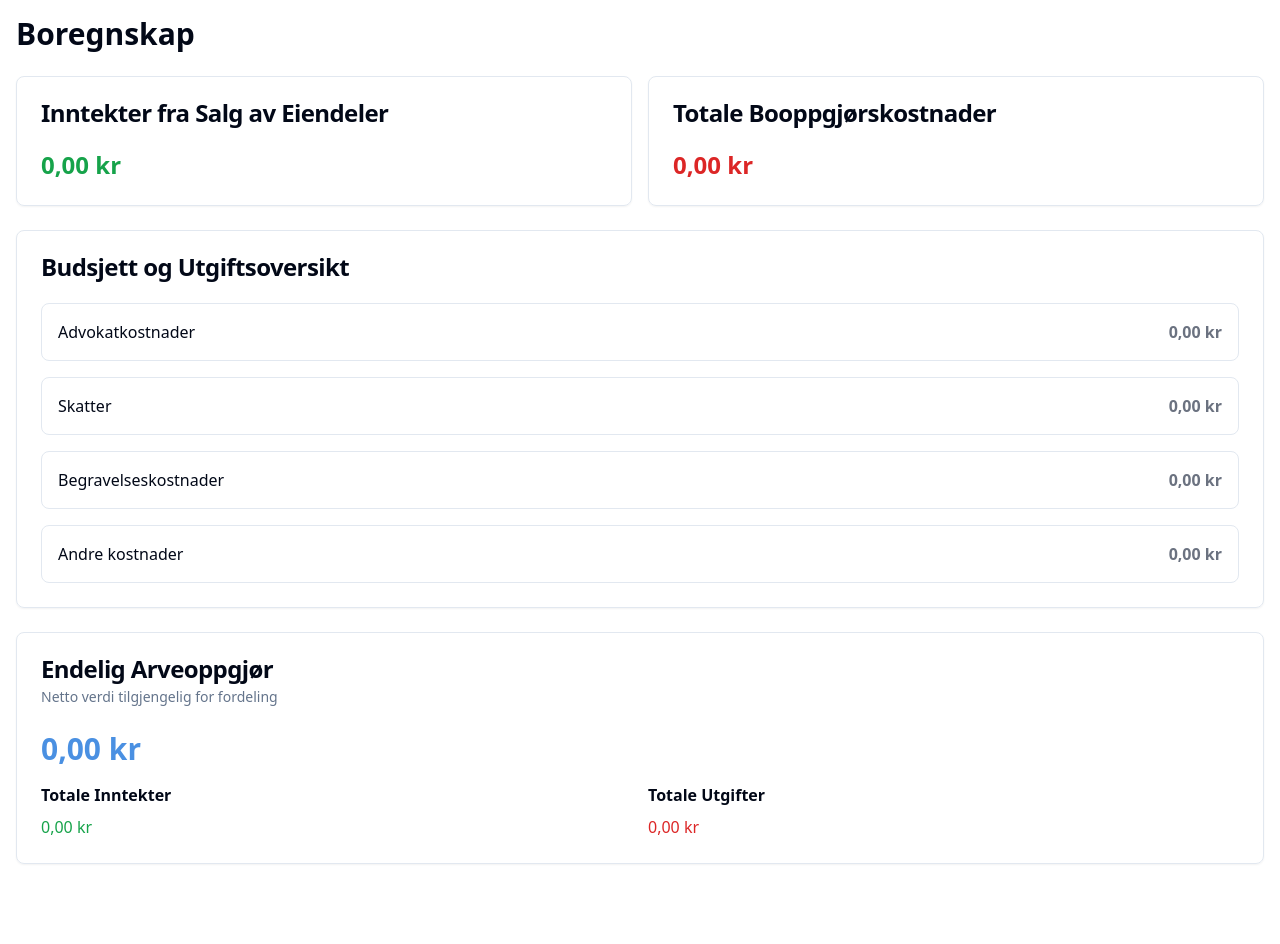
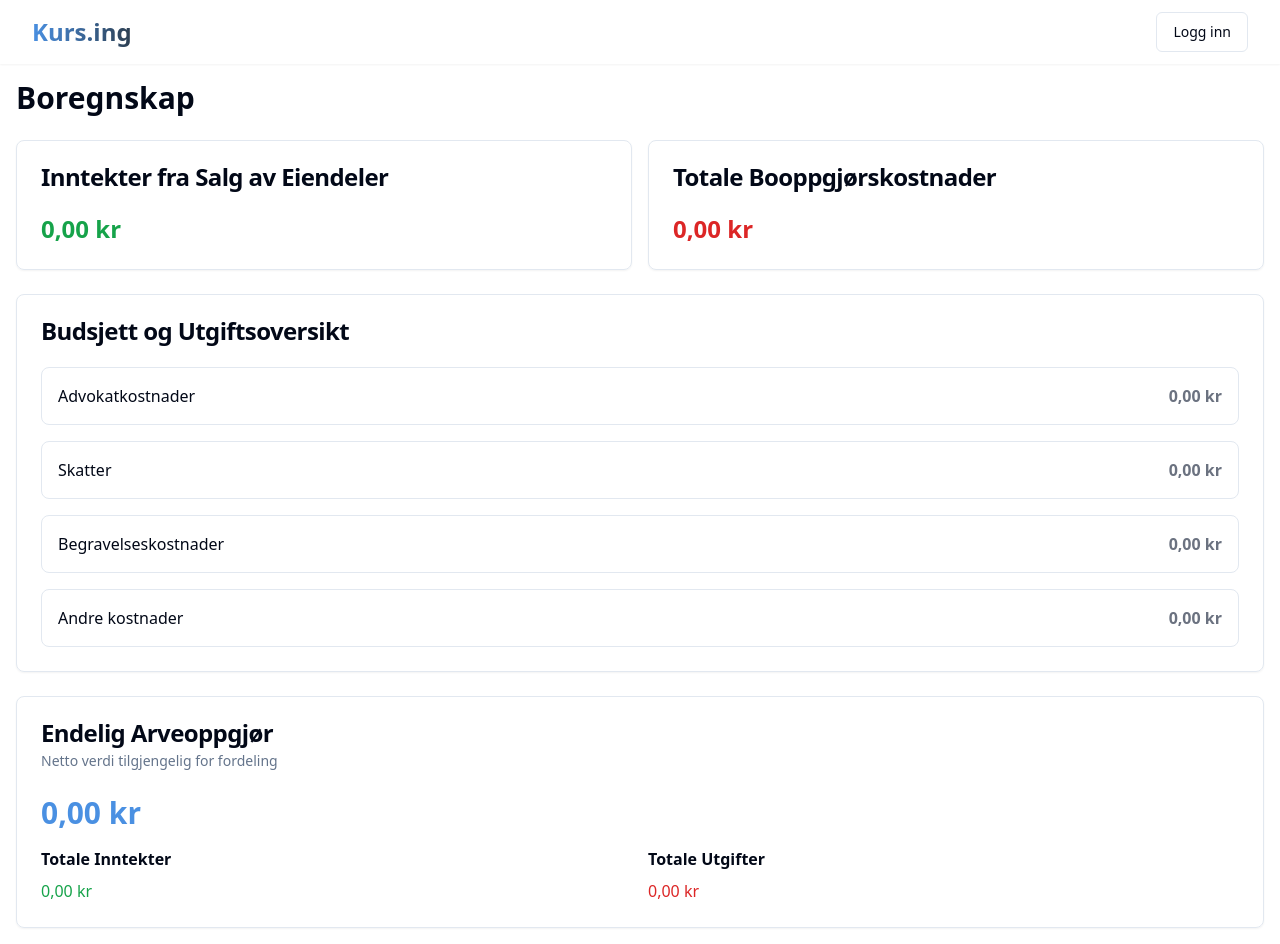
Before and after one commit to OlaTurmo/snug-sailor-platform, a React (Vite) app: page /boregnskap in a window 1280 px wide. Before the commit the page ends 880 px from the top, so only its background shows below. Built offline with nearby package versions, Linux system fonts and the light colour scheme.

Commit message:
Add menu for Boregnskap page
Implemented a navigation menu at the top of the Boregnskap page to enhance user accessibility and navigation.
[skip gpt_engineer]

```diff
--- a/src/pages/Boregnskap.tsx
+++ b/src/pages/Boregnskap.tsx
@@ -10,6 +10,7 @@ import {
   CardHeader,
   CardTitle,
 } from "@/components/ui/card";
+import { Navbar } from "@/components/Navbar";
 
 export default function Boregnskap() {
   const { user } = useAuth();
@@ -103,6 +104,8 @@ export default function Boregnskap() {
 
   if (loading) {
     return (
+      <>
+        <Navbar />
         <div className="container mx-auto p-4 space-y-6">
           <h1 className="text-3xl font-bold">Boregnskap</h1>
           <div className="grid grid-cols-1 md:grid-cols-3 gap-4">
@@ -118,10 +121,13 @@ export default function Boregnskap() {
             ))}
           </div>
         </div>
+      </>
     );
   }
 
   return (
+    <>
+      <Navbar />
       <div className="container mx-auto p-4 space-y-6">
         <h1 className="text-3xl font-bold">Boregnskap</h1>
 
@@ -275,5 +281,6 @@ export default function Boregnskap() {
           </CardContent>
         </Card>
       </div>
+    </>
   );
 }
```
Lines whose indentation alone changed are shown as unchanged.
